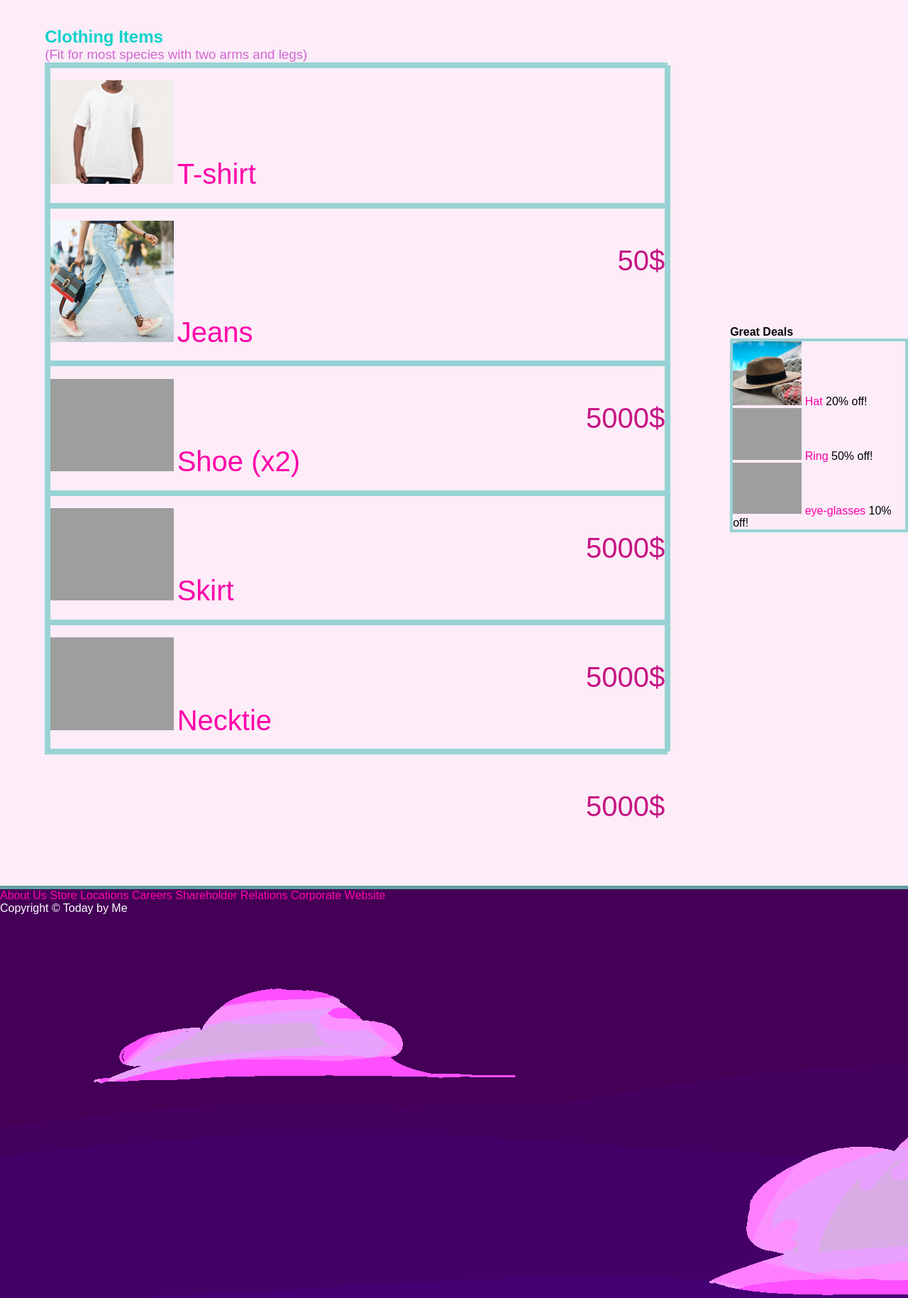
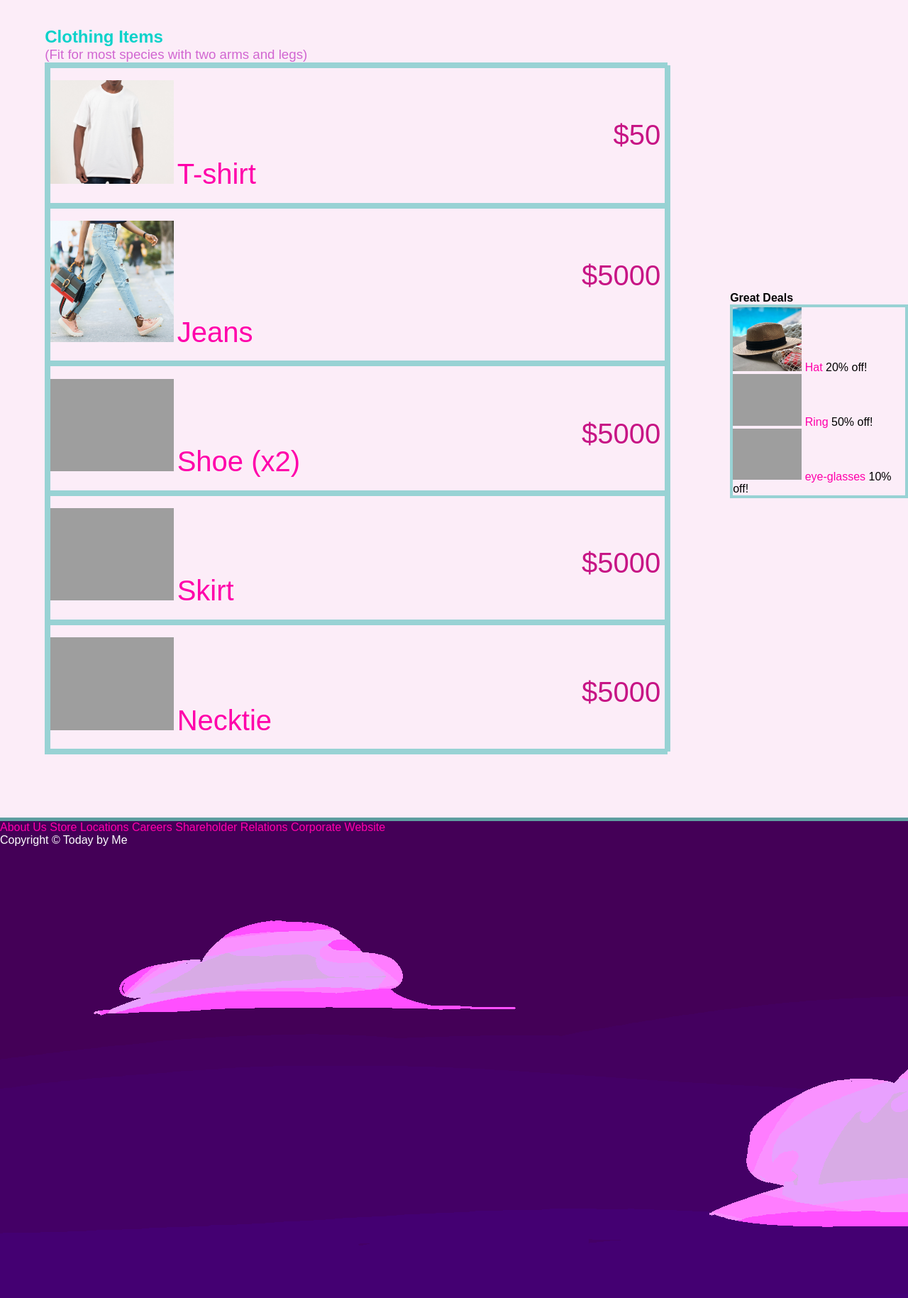
Before and after one commit to Kazemiee/Barts-Hypermarket, a PHP site: page /clothing-aisle.html in a window 1280 px wide. Shown: the part 132-1961 px from the top of the page at 71% size. Run offline with PHP 8.4, Linux system fonts and the light colour scheme; grey boxes are pictures that could not be loaded.

```diff
--- a/clothing-aisle.css
+++ b/clothing-aisle.css
@@ -233,6 +233,7 @@ body {
   */
   .price {
     padding-top: 55px;
+    padding-right:10px;
     float: right;
     font-size: 40px;
     color: mediumvioletred;
--- a/clothing-aisle.html
+++ b/clothing-aisle.html
@@ -79,35 +79,35 @@
               <p class="item">
                 <img src=img/tShirt.jpg width = 20% alt = "Image of a T-shirt">
                 <a class="clothing" href="axolotl.html">T-shirt</a>
-                <h3 class="price">50$</a>
+                <a class="price">$50</a>
               </p>
             </li>
             <li>
               <p class="item">
                 <img src=img/Jeans.jpg width = 20% alt = "Image of jeans">
                 <a class="clothing" href="axolotl.html">Jeans</a>
-                <h3 class="price">5000$</a>
+                <a class="price">$5000</a>
               </p>
             </li>
             <li>
               <p class="item">
                 <img src=img/Shoes.jpg width = 20% alt = "Image of shoes">
                 <a class="clothing" href="axolotl.html">Shoe (x2)</a>
-                <h3 class="price">5000$</a>
+                <a class="price">$5000</a>
               </p>
             </li>
             <li>
               <p class="item">
                 <img src=img/Skirt.jpg width = 20% alt = "Image of a skirt">
                 <a class="clothing" href="axolotl.html">Skirt</a>
-                <h3 class="price">5000$</a>
+                <a class="price">$5000</a>
               </p>
             </li>
             <li>
               <p class="item">
                 <img src=img/Tie.jpg width = 20% alt = "Image of a necktie">
                 <a class="clothing" href="axolotl.html">Necktie</a>
-                <h3 class="price">5000$</a>
+                <a class="price">$5000</a>
               </p>
             </li>
           </ul>
```
